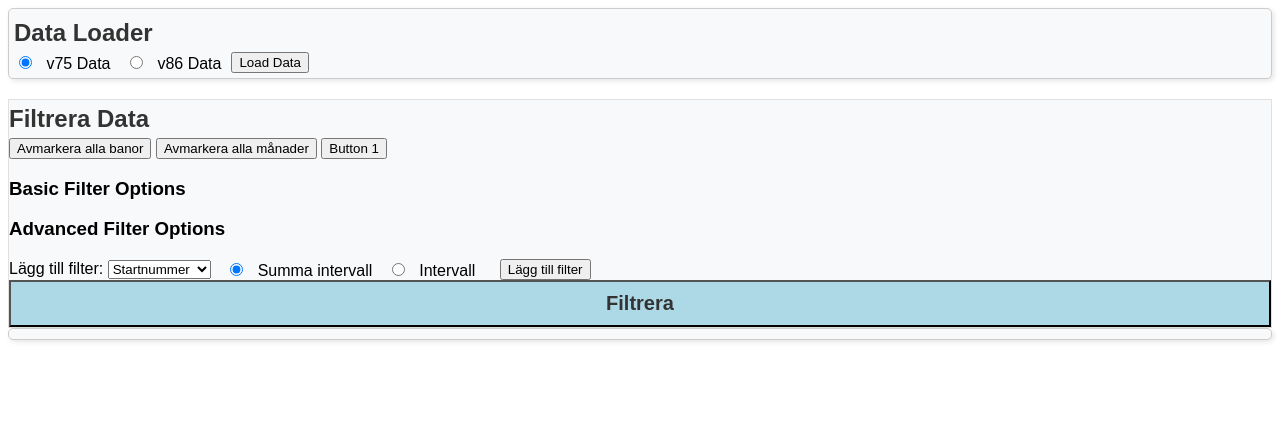
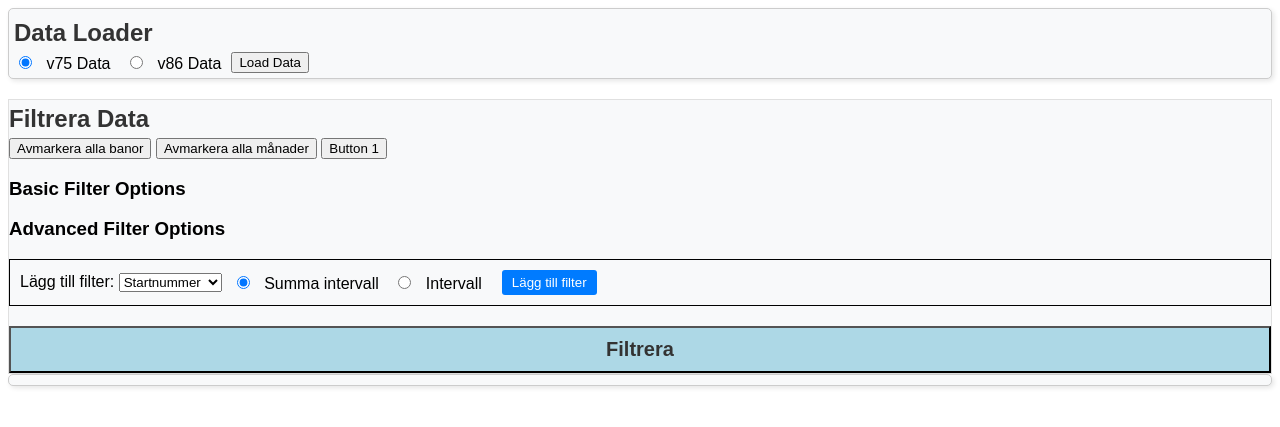
Before and after one commit to cniclas/v75_stats, a Flask app: page / in a window 1280 px wide. Shown: the top 427 px of the page. Run offline with Flask 3, Linux system fonts and the light colour scheme.

Commit message:
make it a bit more pretty

```diff
--- a/static/style.css
+++ b/static/style.css
@@ -142,3 +142,28 @@
 .scalar-results tr:first-child td {
   font-weight: bold;            /* Bold for the 'All Data' row */
 }
+
+.filter-addition-row {
+  display: flex; /* Align children in a row */
+  align-items: center; /* Vertically center the children */
+  border: 1px solid black; /* Thin black border around the row */
+  padding: 10px; /* Padding inside the row for some space */
+  margin-bottom: 20px; /* Space below the row */
+}
+
+.inline-element {
+  margin-right: 10px; /* Space between inline elements */
+}
+
+.add-button {
+  background-color: #007bff; /* Button background color */
+  color: white; /* Button text color */
+  border: none; /* Remove button border */
+  padding: 5px 10px; /* Button padding */
+  border-radius: 3px; /* Slightly rounded button corners */
+  cursor: pointer; /* Pointer cursor on hover */
+}
+
+.add-button:hover {
+  background-color: #0056b3; /* Darker background color on hover */
+}
--- a/templates/index.html
+++ b/templates/index.html
@@ -40,20 +40,9 @@
       <div class="adv-filter-container">
         <h3>Advanced Filter Options</h3> <!-- Title for Advanced Filters -->
 
-        <style>
-          .inline-element {
-            display: inline-block;
-            margin-right: 10px; /* Adds some space between the elements */
-            vertical-align: middle; /* Aligns elements vertically */
-          }
-          /* Optional: Style the button to match the inline layout */
-          .add-button {
-            vertical-align: middle;
-          }
-        </style>
-
+        <div class="filter-addition-row">
           <div class="inline-element">
-          <label for="filter-select">Lägg till filter:   </label>
+            <label for="filter-select">Lägg till filter: </label>
             <select id="filter-select" name="filters">
               <option value="Startnummer">Startnummer</option>
               <option value="Ranknummer">Ranknummer</option>
@@ -71,11 +60,14 @@
           </div>
 
           <button type="button" class="add-button" onclick="addFilter()">Lägg till filter</button>
+        </div>
 
         <div class="adv-filter-list" id="adv-filter-list-id">
           {{ adv_filters_html|safe }}
         </div>
       </div>
+
+
 
       <div class="filter-button-container">
         <button type="submit">Filtrera</button>
```
Lines whose indentation alone changed are shown as unchanged.
